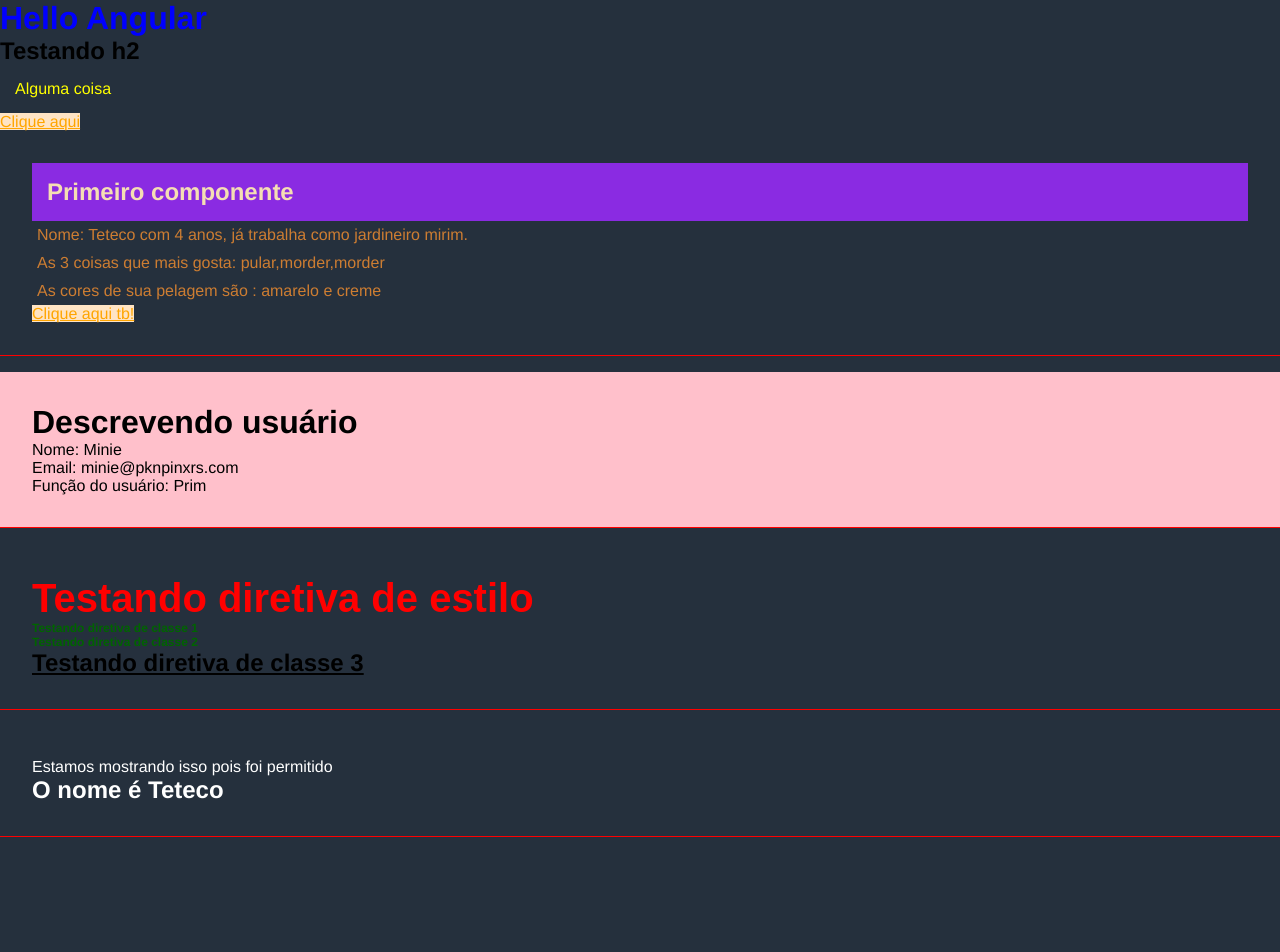
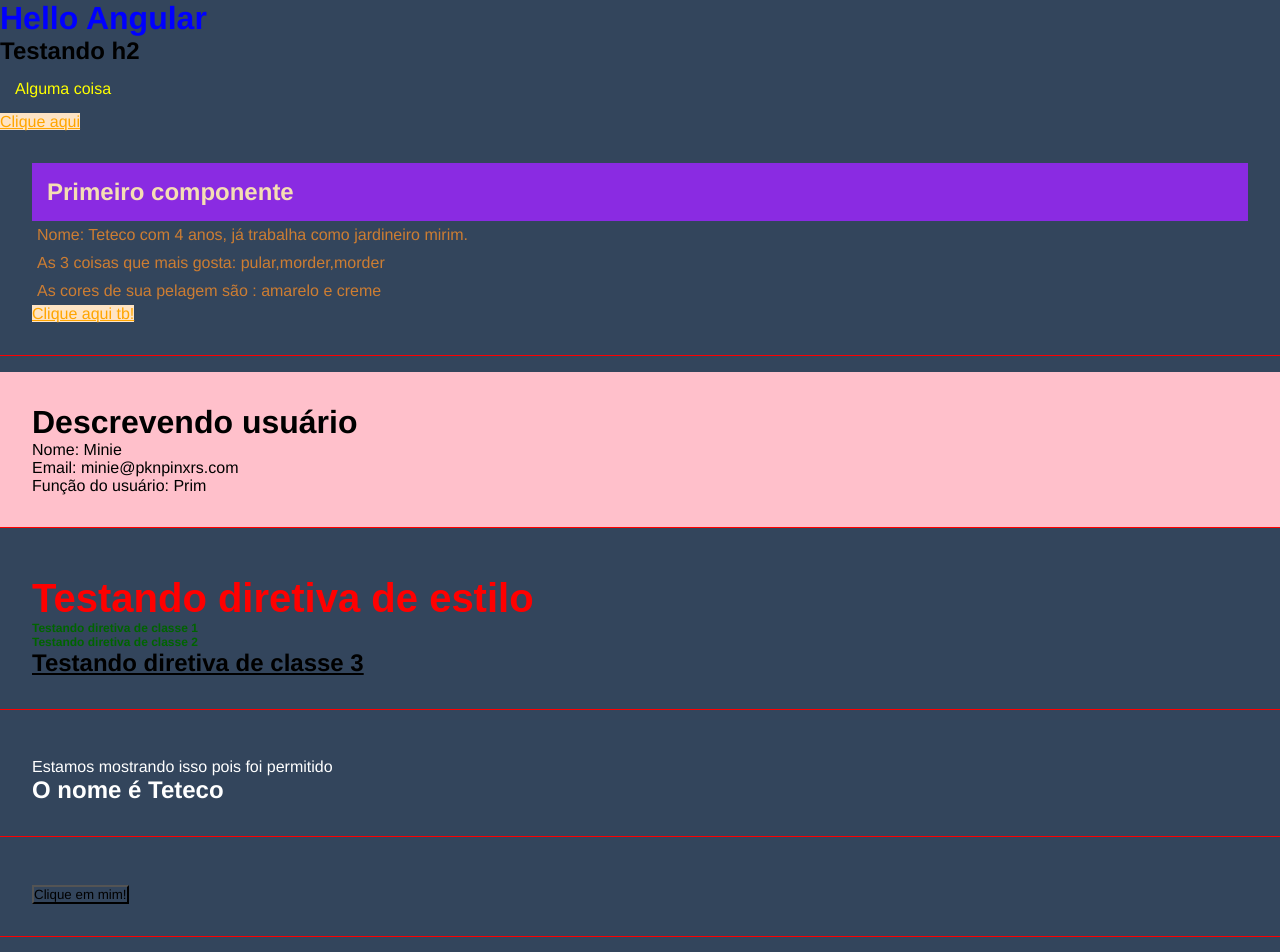
Before and after one commit to sergiodonato/ANGULAR_BASIC, an Angular app: page / in a window 1280 px wide. Shown: the top 952 px of the page. Built offline with nearby package versions, Linux system fonts and the light colour scheme.

Commit message:
emitindo eventos

```diff
--- a/src/app/app.component.html
+++ b/src/app/app.component.html
@@ -8,3 +8,4 @@
 <app-parent-date [name]="userName" [userData]="userData"></app-parent-date>
 <app-directives></app-directives>
 <app-if-render></app-if-render>
+<app-eventos></app-eventos>
--- a/src/app/app.module.ts
+++ b/src/app/app.module.ts
@@ -7,6 +7,7 @@
 import { ParentDateComponent } from './components/parent-date/parent-date.component';
 import { DirectivesComponent } from './components/directives/directives.component';
 import { IfRenderComponent } from './components/if-render/if-render.component';
+import { EventosComponent } from './components/eventos/eventos.component';
 
 @NgModule({
   declarations: [
@@ -14,7 +15,8 @@
     FirstComponentComponent,
     ParentDateComponent,
     DirectivesComponent,
-    IfRenderComponent
+    IfRenderComponent,
+    EventosComponent
   ],
   imports: [
     BrowserModule,
--- /dev/null
+++ b/src/app/components/eventos/eventos.component.html
@@ -0,0 +1,4 @@
+<div class="class">
+  <p *ngIf="show">ESTUDE MAIS SOBRE EVENTOS!</p>
+  <button (click)="showMessage()">Clique em mim!</button>
+</div>
--- /dev/null
+++ b/src/app/components/eventos/eventos.component.ts
@@ -0,0 +1,14 @@
+import { Component } from '@angular/core';
+
+@Component({
+  selector: 'app-eventos',
+  templateUrl: './eventos.component.html',
+  styleUrls: ['./eventos.component.css'],
+})
+export class EventosComponent {
+  show: boolean = false;
+
+  showMessage(): void {
+    this.show = !this.show; // toggle
+  }
+}
--- a/src/styles.css
+++ b/src/styles.css
@@ -1,6 +1,6 @@
 /* You can add global styles to this file, and also import other style files */
 * {
-    background-color: rgb(37, 48, 61);
+    background-color: rgb(51, 69, 92);
     margin: 0;
     padding: 0;
     font-family: Helvetica;
```
Also changed, not shown: src/app/components/eventos/eventos.component.css (added), 1 other file (tests, documents, lock files or other folders).
